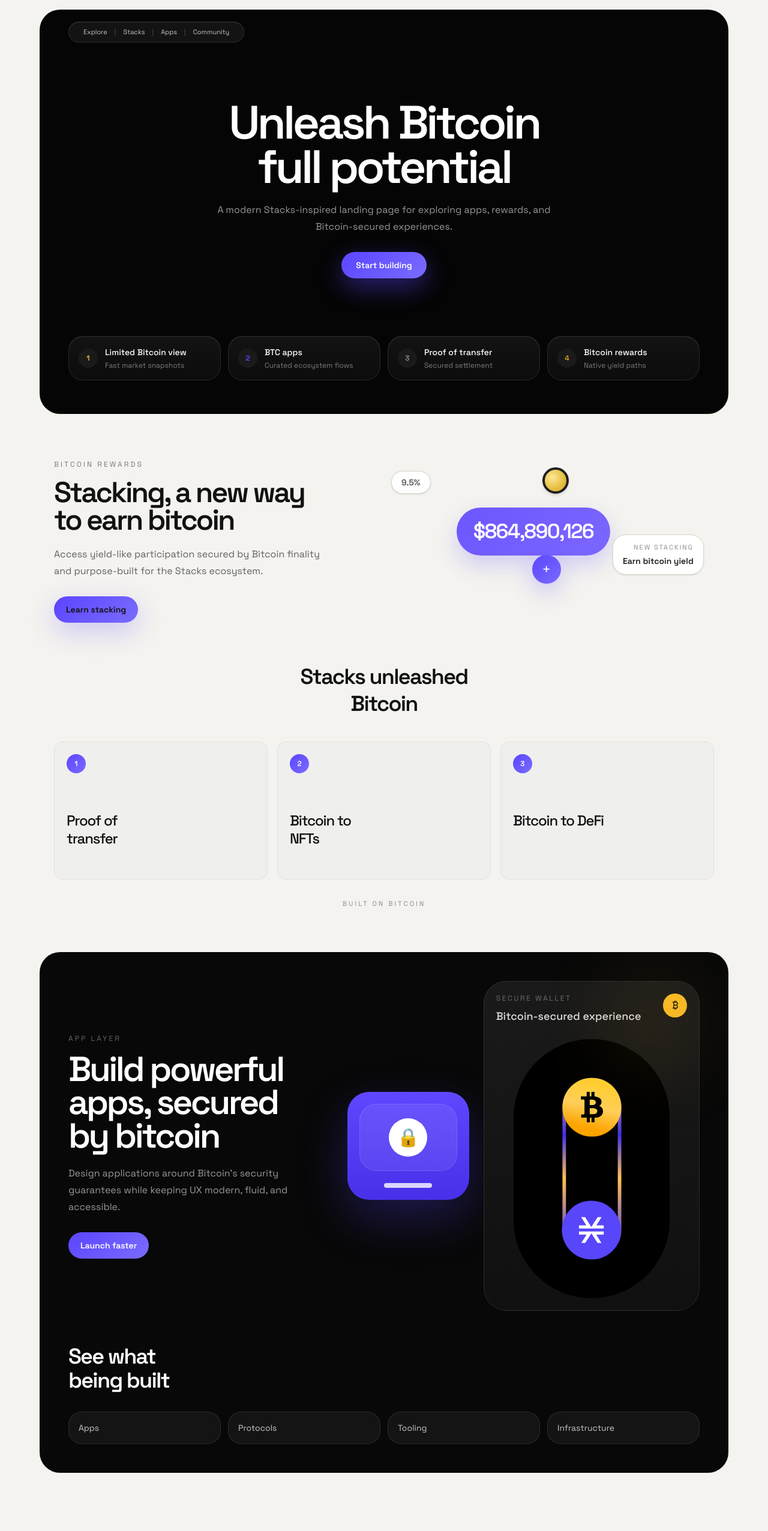
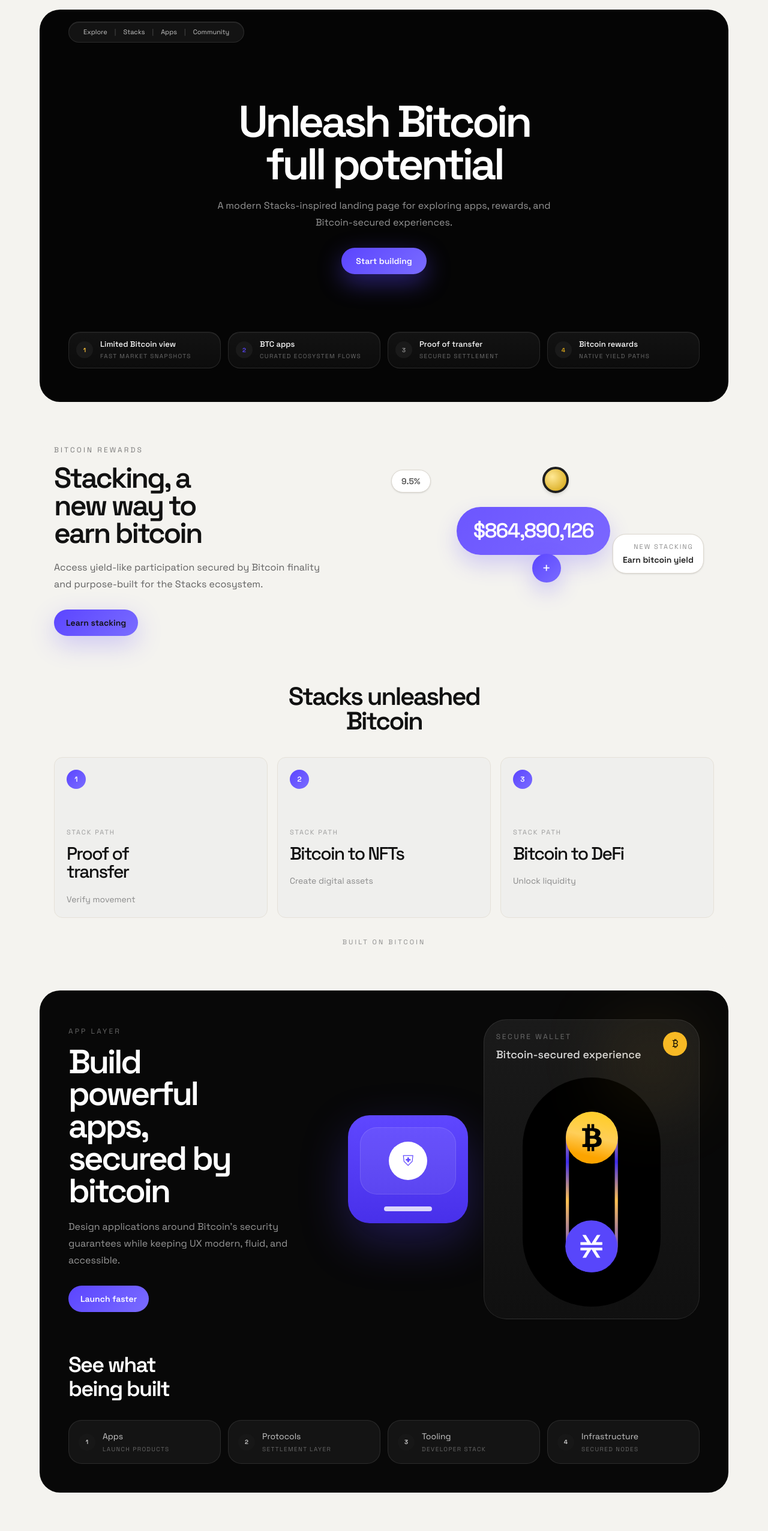
Before and after one commit to gitadityakumar/Landing-pages, a Next.js app in the folder 02_coinfusion/: page / in a window 1280 px wide. Shown: the top 2552 px of the page at 60% size. Built offline with nearby package versions, Linux system fonts and the light colour scheme.

Commit message:
feat: tighten spacing and card detail treatment

```diff
--- a/02_coinfusion/app/page.tsx
+++ b/02_coinfusion/app/page.tsx
@@ -8,16 +8,16 @@
 ];
 
 const stackCards = [
-  "Proof of transfer",
-  "Bitcoin to NFTs",
-  "Bitcoin to DeFi",
+  { title: "Proof of transfer", note: "Verify movement" },
+  { title: "Bitcoin to NFTs", note: "Create digital assets" },
+  { title: "Bitcoin to DeFi", note: "Unlock liquidity" },
 ];
 
 const buildChips = [
-  "Apps",
-  "Protocols",
-  "Tooling",
-  "Infrastructure",
+  { title: "Apps", note: "Launch products" },
+  { title: "Protocols", note: "Settlement layer" },
+  { title: "Tooling", note: "Developer stack" },
+  { title: "Infrastructure", note: "Secured nodes" },
 ];
 
 const exploreTabs = [
@@ -49,7 +49,7 @@
 
           <div className="relative mt-14 text-center sm:mt-20 lg:mt-24">
             <div className="absolute left-1/2 top-1/2 -z-10 h-56 w-56 -translate-x-1/2 -translate-y-1/2 rounded-full bg-[#5137ff]/25 blur-3xl sm:h-72 sm:w-72" />
-            <h1 className="mx-auto max-w-[11ch] text-5xl font-semibold leading-[0.96] tracking-[-0.06em] text-balance sm:text-6xl lg:text-[78px]">
+            <h1 className="mx-auto max-w-[10.5ch] text-[42px] font-semibold leading-[0.96] tracking-[-0.065em] text-balance sm:text-6xl lg:text-[74px]">
               Unleash Bitcoin full potential
             </h1>
             <p className="mx-auto mt-5 max-w-xl text-sm leading-7 text-white/58 sm:text-base">
@@ -70,18 +70,20 @@
             {heroChips.map((chip, index) => (
               <div
                 key={chip.title}
-                className="rounded-[24px] border border-white/10 bg-[linear-gradient(180deg,rgba(255,255,255,0.06),rgba(255,255,255,0.03))] p-4 shadow-[inset_0_1px_0_rgba(255,255,255,0.05)]"
+                className="rounded-[20px] border border-white/10 bg-[linear-gradient(180deg,rgba(255,255,255,0.06),rgba(255,255,255,0.03))] px-3 py-3 shadow-[inset_0_1px_0_rgba(255,255,255,0.05)]"
               >
                 <div className="flex items-center gap-3">
                   <div
-                    className="grid h-8 w-8 place-items-center rounded-full bg-[#1a1a1a] text-xs font-semibold"
+                    className="grid h-7 w-7 place-items-center rounded-full bg-[#1a1a1a] text-[10px] font-semibold"
                     style={{ color: chip.tone }}
                   >
                     {index + 1}
                   </div>
                   <div>
-                    <p className="text-sm font-medium">{chip.title}</p>
-                    <p className="mt-1 text-xs text-white/45">{chip.value}</p>
+                    <p className="text-[13px] font-medium leading-tight">{chip.title}</p>
+                    <p className="mt-1 text-[10px] uppercase tracking-[0.14em] text-white/38">
+                      {chip.value}
+                    </p>
                   </div>
                 </div>
               </div>
@@ -98,7 +100,7 @@
               <p className="text-xs uppercase tracking-[0.26em] text-[#7b7b7b]">
                 Bitcoin rewards
               </p>
-              <h2 className="mt-4 text-4xl font-semibold leading-[0.96] tracking-[-0.06em] text-[#121212] sm:text-5xl">
+              <h2 className="mt-4 max-w-[10ch] text-4xl font-semibold leading-[0.96] tracking-[-0.06em] text-[#121212] sm:text-5xl">
                 Stacking, a new way to earn bitcoin
               </h2>
               <p className="mt-5 text-sm leading-7 text-[#616161] sm:text-base">
@@ -135,8 +137,8 @@
             </div>
           </div>
 
-          <div className="mt-16 text-center">
-            <h3 className="text-3xl font-semibold leading-tight tracking-[-0.05em] sm:text-4xl">
+          <div className="mt-18 text-center sm:mt-20">
+            <h3 className="text-[34px] font-semibold leading-[0.98] tracking-[-0.06em] sm:text-[42px]">
               Stacks unleashed
               <span className="block">Bitcoin</span>
             </h3>
@@ -144,15 +146,19 @@
             <div className="mt-10 grid gap-4 md:grid-cols-3">
               {stackCards.map((card, index) => (
                 <article
-                  key={card}
-                  className="rounded-[14px] border border-[#e5e1d8] bg-[#efefed] p-5 text-left sm:min-h-[230px]"
+                  key={card.title}
+                  className="rounded-[14px] border border-[#e5e1d8] bg-[#efefed] p-5 text-left sm:min-h-[250px]"
                 >
                   <div className="grid h-8 w-8 place-items-center rounded-full bg-[linear-gradient(135deg,#5b45ff,#7a6cff)] text-xs font-semibold text-white">
                     {index + 1}
                   </div>
-                  <p className="mt-16 max-w-[10ch] text-2xl font-medium leading-tight tracking-[-0.05em] text-[#111111]">
-                    {card}
+                  <p className="mt-16 text-[11px] uppercase tracking-[0.18em] text-[#9c9c9c]">
+                    Stack path
                   </p>
+                  <p className="mt-3 max-w-[10ch] text-[30px] font-medium leading-[1.02] tracking-[-0.06em] text-[#111111]">
+                    {card.title}
+                  </p>
+                  <p className="mt-5 text-sm text-[#8a8a8a]">{card.note}</p>
                 </article>
               ))}
             </div>
@@ -169,7 +175,7 @@
               <p className="text-xs uppercase tracking-[0.26em] text-white/38">
                 App layer
               </p>
-              <h2 className="mt-4 max-w-[10ch] text-4xl font-semibold leading-[0.96] tracking-[-0.06em] sm:text-5xl lg:text-[58px]">
+              <h2 className="mt-4 max-w-[9ch] text-4xl font-semibold leading-[0.96] tracking-[-0.06em] sm:text-5xl lg:text-[56px]">
                 Build powerful apps, secured by bitcoin
               </h2>
               <p className="mt-5 max-w-md text-sm leading-7 text-white/58 sm:text-base">
@@ -185,11 +191,11 @@
             </div>
 
             <div className="grid items-center gap-6 md:grid-cols-[0.72fr_1.28fr]">
-              <div className="mx-auto w-full max-w-[220px]">
+              <div className="mx-auto w-full max-w-[200px]">
                 <div className="rounded-[36px] bg-[linear-gradient(180deg,#5f47ff,#4830ea)] p-5 shadow-[0_30px_80px_rgba(91,69,255,0.28)]">
                   <div className="grid h-28 place-items-center rounded-[28px] border border-white/12 bg-white/8">
-                    <div className="grid h-16 w-16 place-items-center rounded-full bg-white text-3xl text-[#5f47ff]">
-                      🔒
+                    <div className="grid h-16 w-16 place-items-center rounded-full bg-white text-2xl text-[#5f47ff]">
+                      ⛨
                     </div>
                   </div>
                   <div className="mt-5 flex justify-center">
@@ -198,7 +204,7 @@
                 </div>
               </div>
 
-              <div className="relative mx-auto w-full max-w-[420px]">
+              <div className="relative mx-auto w-full max-w-[390px]">
                 <div className="absolute right-4 top-2 h-32 w-32 rounded-full bg-[#f7b925]/14 blur-3xl" />
                 <div className="rounded-[38px] border border-white/10 bg-[linear-gradient(180deg,#1a1a1a,#101010)] p-5">
                   <div className="flex items-start justify-between">
@@ -221,7 +227,7 @@
                       alt="Secure bitcoin app preview"
                       width={265}
                       height={441}
-                      className="h-auto w-full max-w-[240px] sm:max-w-[260px]"
+                      className="h-auto w-full max-w-[210px] sm:max-w-[230px]"
                     />
                   </div>
                 </div>
@@ -235,12 +241,22 @@
               <span className="block">being built</span>
             </h3>
             <div className="mt-8 grid gap-3 sm:grid-cols-2 xl:grid-cols-4">
-              {buildChips.map((chip) => (
+              {buildChips.map((chip, index) => (
                 <div
-                  key={chip}
-                  className="rounded-[22px] border border-white/10 bg-white/5 px-4 py-4 text-sm text-white/76"
+                  key={chip.title}
+                  className="rounded-[22px] border border-white/10 bg-white/5 px-4 py-4 text-white/76"
                 >
-                  {chip}
+                  <div className="flex items-center gap-3">
+                    <div className="grid h-7 w-7 place-items-center rounded-full bg-[#171717] text-[10px] font-semibold text-white/80">
+                      {index + 1}
+                    </div>
+                    <div>
+                      <p className="text-sm">{chip.title}</p>
+                      <p className="mt-1 text-[10px] uppercase tracking-[0.14em] text-white/35">
+                        {chip.note}
+                      </p>
+                    </div>
+                  </div>
                 </div>
               ))}
             </div>
@@ -292,7 +308,7 @@
             {exploreTabs.map((tab, index) => (
               <div
                 key={tab}
-                className={`rounded-full border px-4 py-2 text-sm ${
+                className={`rounded-full border px-4 py-2 text-[12px] ${
                   index === 0
                     ? "border-white/20 bg-white text-black"
                     : "border-white/10 bg-white/6 text-white/72"
```
